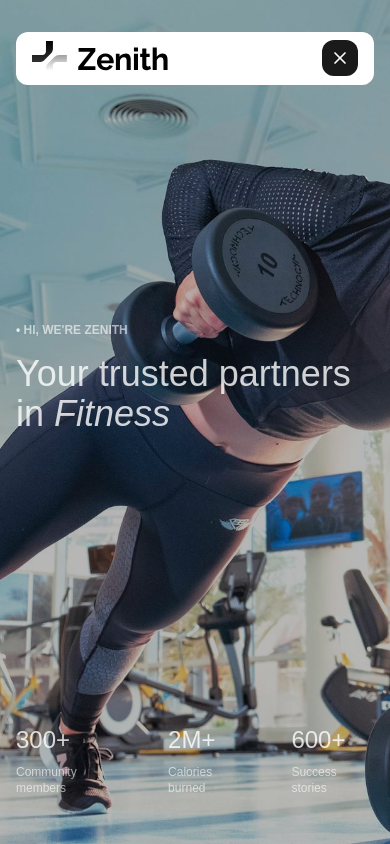
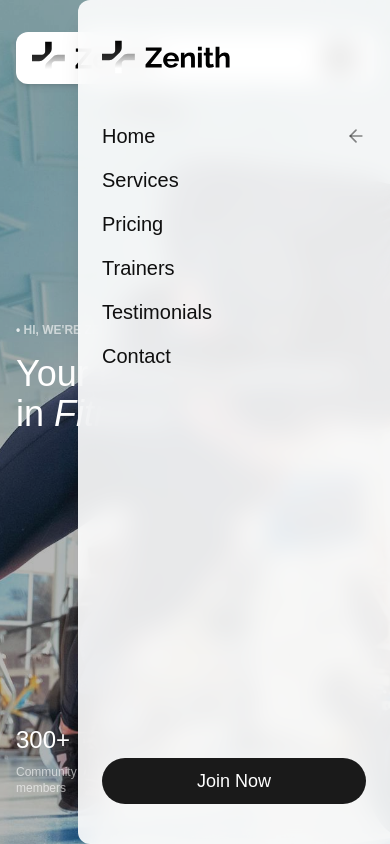
Before and after one commit to ericmignardi/zenith-site, a React (Vite) app: page / in a window 390 px wide. Both pictures are taken after a click on the icon 340 px from the left and 58 px from the top of the page. Shown: the top 844 px of the page. Built offline with nearby package versions, Linux system fonts and the light colour scheme.

Commit message:
Minor changes to appearance of mobile menu and added active-tab scroll feature

```diff
--- a/src/components/Contact.jsx
+++ b/src/components/Contact.jsx
@@ -3,7 +3,10 @@ import { motion } from "motion/react";
 
 const Contact = () => {
   return (
-    <div className="grid grid-cols-1 lg:grid-cols-2 gap-8 justify-center items-center section-padding">
+    <div
+      className="grid grid-cols-1 lg:grid-cols-2 gap-8 justify-center items-center section-padding"
+      id="contact"
+    >
       {/* Description */}
       <div className="h-full flex flex-col justify-between items-start gap-4 py-10 lg:py-0 text-center lg:text-left">
         <div className="flex flex-col justify-center items-center lg:items-start gap-4">
--- a/src/components/Header.jsx
+++ b/src/components/Header.jsx
@@ -1,4 +1,4 @@
-import { useState } from "react";
+import { useState, useEffect } from "react";
 import logo from "../assets/logo.svg";
 import { FiMenu, FiX, FiArrowLeft } from "react-icons/fi";
 import { motion } from "motion/react";
@@ -6,6 +6,7 @@ import { motion } from "motion/react";
 const Header = () => {
   const [activeTab, setActiveTab] = useState("home");
   const [mobileToggle, setMobileToggle] = useState(false);
+
   const navItems = [
     { id: "#home", label: "Home" },
     { id: "#services", label: "Services" },
@@ -15,12 +16,35 @@ const Header = () => {
     { id: "#contact", label: "Contact" },
   ];
 
+  // Scroll-based active tab
+  useEffect(() => {
+    const handleScroll = () => {
+      const scrollY = window.scrollY;
+      const offset = 120;
+      for (let item of navItems) {
+        const section = document.querySelector(item.id);
+        if (section) {
+          const top = section.offsetTop - offset;
+          const bottom = top + section.offsetHeight;
+
+          if (scrollY >= top && scrollY < bottom) {
+            setActiveTab(item.id.substring(1));
+            break;
+          }
+        }
+      }
+    };
+    window.addEventListener("scroll", handleScroll);
+    handleScroll(); // call once on mount
+    return () => window.removeEventListener("scroll", handleScroll);
+  }, []);
+
   return (
     <>
       <header className="fixed top-0 left-0 right-0 mt-4 z-30 p-4">
-        <div className="max-w-screen-xl mx-auto flex justify-between items-center px-4 py-2 rounded-xl lg:rounded-full bg-background">
+        <div className="max-w-screen-xl mx-auto flex justify-between items-center px-4 py-2 rounded-xl lg:rounded-full bg-background shadow-md">
           <a href="/">
-            <img className="w-34" src={logo} alt="Zenith brand logo" />
+            <img className="w-32" src={logo} alt="Zenith brand logo" />
           </a>
           {/* Desktop Navigation */}
           <nav className="hidden lg:flex justify-center items-center gap-2 z-30">
@@ -40,41 +64,39 @@ const Header = () => {
             ))}
           </nav>
           <button className="hidden lg:block button z-30">Join Now</button>
+          {/* Mobile Toggle */}
           {!mobileToggle ? (
             <FiMenu
-              aria-label="Toggle mobile menu"
-              aria-expanded={mobileToggle}
-              onClick={() => setMobileToggle(!mobileToggle)}
-              className="lg:hidden text-4xl font-semibold rounded-xl lg:rounded-full bg-primary text-background p-2 cursor-pointer hover:opacity-90 transition-opacity z-60"
+              onClick={() => setMobileToggle(true)}
+              className="lg:hidden text-4xl font-semibold bg-primary text-background p-2 rounded-xl cursor-pointer hover:opacity-90 transition-opacity z-60"
             />
           ) : (
             <FiX
-              aria-label="Toggle mobile menu"
-              aria-expanded={mobileToggle}
-              onClick={() => setMobileToggle(!mobileToggle)}
-              className="lg:hidden text-4xl font-semibold rounded-xl lg:rounded-full bg-primary text-background p-2 cursor-pointer hover:opacity-90 transition-opacity z-60"
+              onClick={() => setMobileToggle(false)}
+              className="lg:hidden text-4xl font-semibold bg-primary text-background p-2 rounded-xl cursor-pointer hover:opacity-90 transition-opacity z-60"
             />
           )}
         </div>
       </header>
       {/* Mobile Navigation */}
-      {/* {mobileToggle && (
+      {mobileToggle && (
         <motion.div
-          initial={{ opacity: 0 }}
-          animate={{ opacity: 1 }}
-          transition={{ type: "spring" }}
-          className="absolute top-0 right-0 size-20 bg-primary/80 backdrop-blur-sm z-50 flex justify-center items-center gap-4"
+          initial={{ x: "100%" }}
+          animate={{ x: 0 }}
+          exit={{ x: "100%" }}
+          transition={{ duration: 0.4, ease: "easeInOut" }}
+          className="fixed top-0 right-0 h-full w-[80%] sm:w-[70%] bg-background/90 backdrop-blur-md z-50 flex flex-col justify-between px-6 py-10 rounded-l-xl shadow-xl"
         >
-          <a href="/">
-            <img className="w-50" src={logo} alt="Zenith brand logo" />
+          <div className="flex flex-col items-start gap-8">
+            <a href="/" className="self-start mb-4">
+              <img className="w-32" src={logo} alt="Zenith brand logo" />
             </a>
-          <hr className="text-4xl text-background outline-1 h-[50%]" />
-          <nav className="flex flex-col justify-center items-start h-full gap-2">
+            <nav className="flex flex-col gap-4 w-full">
               {navItems.map((item, index) => (
                 <a
                   key={index}
-                className={`text-base font-medium text-background hover:opacity-90 transition-opacity flex items-center gap-1 ${
-                  activeTab === item.id.substring(1) ? "text-background" : ""
+                  className={`text-xl font-medium text-text w-full flex justify-between items-center hover:opacity-90 transition-opacity ${
+                    activeTab === item.id.substring(1) ? "font-bold" : ""
                   }`}
                   href={item.id}
                   onClick={() => {
@@ -84,20 +106,15 @@ const Header = () => {
                 >
                   {item.label}
                   {activeTab === item.id.substring(1) && (
-                  <FiArrowLeft className="text-text" aria-hidden="true" />
+                    <FiArrowLeft className="text-text/50" />
                   )}
                 </a>
               ))}
-            <button className="text-base font-medium cursor-pointer text-text hover:opacity-90 transition-opacity z-30">
-              Join Now
-            </button>
-            <FiX
-              onClick={() => setMobileToggle(false)}
-              className="text-2xl font-semibold rounded-sm bg-red-500 text-background p-2 cursor-pointer hover:opacity-90 transition-opacity"
-            />
             </nav>
+          </div>
+          <button className="button">Join Now</button>
         </motion.div>
-      )} */}
+      )}
     </>
   );
 };
--- a/src/components/Hero.jsx
+++ b/src/components/Hero.jsx
@@ -3,7 +3,10 @@ import { motion } from "motion/react";
 
 const Hero = () => {
   return (
-    <motion.div className="relative h-screen text-background/80 flex items-end section-padding">
+    <motion.div
+      className="relative h-screen text-background flex items-end section-padding"
+      id="home"
+    >
       {/* Image Background */}
       <motion.img
         initial={{ scale: 2 }}
--- a/src/components/Pricing.jsx
+++ b/src/components/Pricing.jsx
@@ -4,7 +4,10 @@ import { motion } from "motion/react";
 
 const Pricing = () => {
   return (
-    <div className="flex flex-col justify-center items-center gap-8 section-padding">
+    <div
+      className="flex flex-col justify-center items-center gap-8 section-padding"
+      id="pricing"
+    >
       <div className="flex flex-col justify-center items-center gap-4 text-center w-[80%] py-10">
         <p className="subtitle-dark">
           <motion.span
--- a/src/components/Services.jsx
+++ b/src/components/Services.jsx
@@ -5,7 +5,10 @@ import { motion } from "motion/react";
 
 const Services = () => {
   return (
-    <div className="flex flex-col justify-center items-center gap-8 section-padding">
+    <div
+      className="flex flex-col justify-center items-center gap-8 section-padding"
+      id="services"
+    >
       <div className="flex flex-col justify-center items-center gap-4 text-center py-10">
         <p className="subtitle-dark">
           <motion.span
--- a/src/components/Testimonials.jsx
+++ b/src/components/Testimonials.jsx
@@ -6,7 +6,10 @@ import { motion } from "motion/react";
 
 const Testimonials = () => {
   return (
-    <div className="flex flex-col justify-center items-center gap-8 section-padding">
+    <div
+      className="flex flex-col justify-center items-center gap-8 section-padding"
+      id="testimonials"
+    >
       {/* Header */}
       <div className="flex flex-col justify-center items-center gap-4 text-center py-10">
         <p className="subtitle-dark">
--- a/src/components/Trainers.jsx
+++ b/src/components/Trainers.jsx
@@ -7,7 +7,7 @@ import { motion } from "motion/react";
 
 const Trainers = () => {
   return (
-    <div className="rounded-xl flex items-end section-padding">
+    <div className="rounded-xl flex items-end section-padding" id="trainers">
       <div className="flex flex-col lg:flex-row gap-4">
         {/* Description */}
         <div className="flex flex-col flex-1 gap-4 py-10 lg:py-0 text-center lg:text-left">
--- a/src/index.css
+++ b/src/index.css
@@ -32,7 +32,6 @@
   .title-dark {
     @apply text-4xl lg:text-5xl font-normal text-text;
   }
-
   .services-card {
     @apply flex flex-col justify-center gap-2 p-4 rounded-xl;
   }
```
Lines whose indentation alone changed are shown as unchanged.
